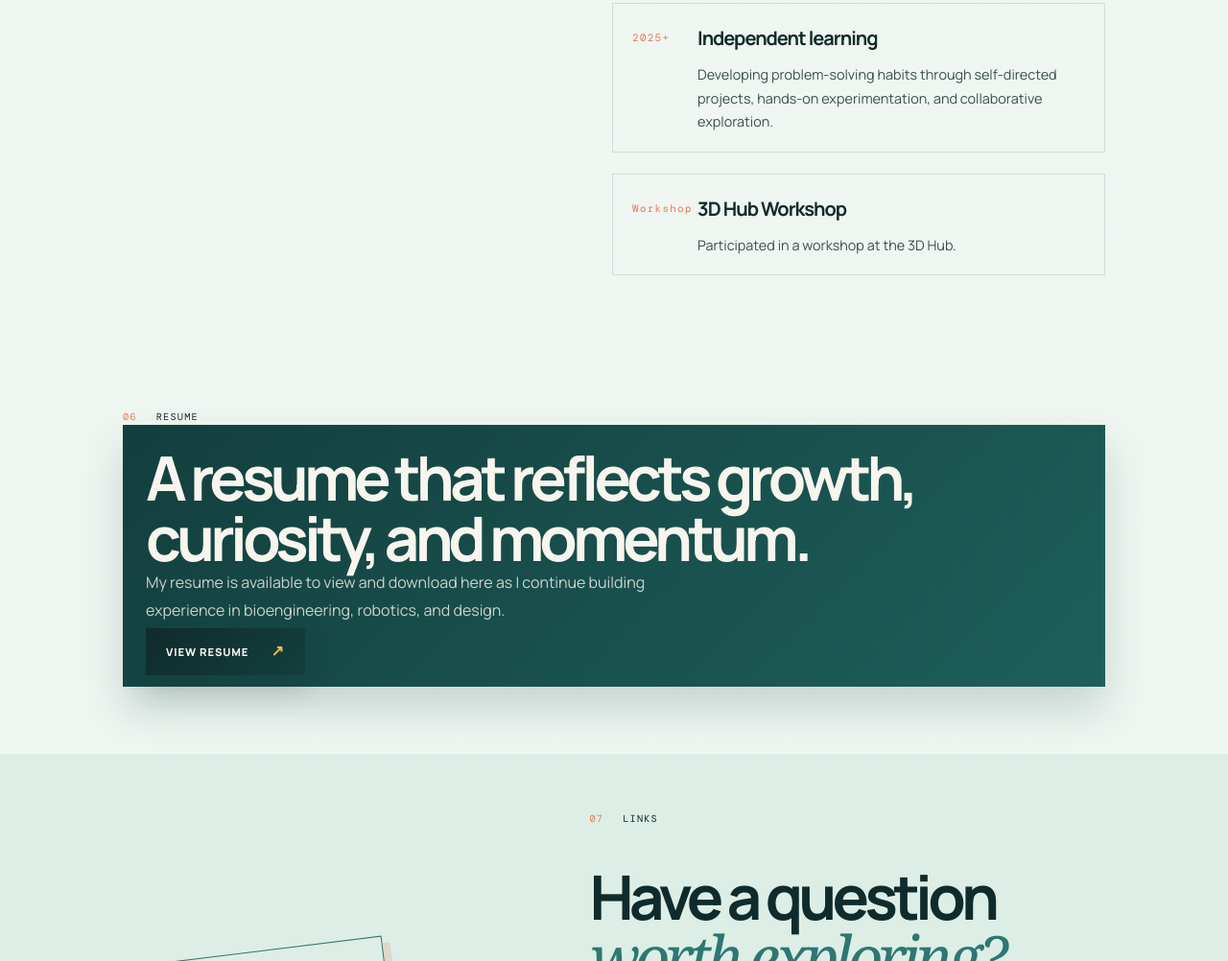
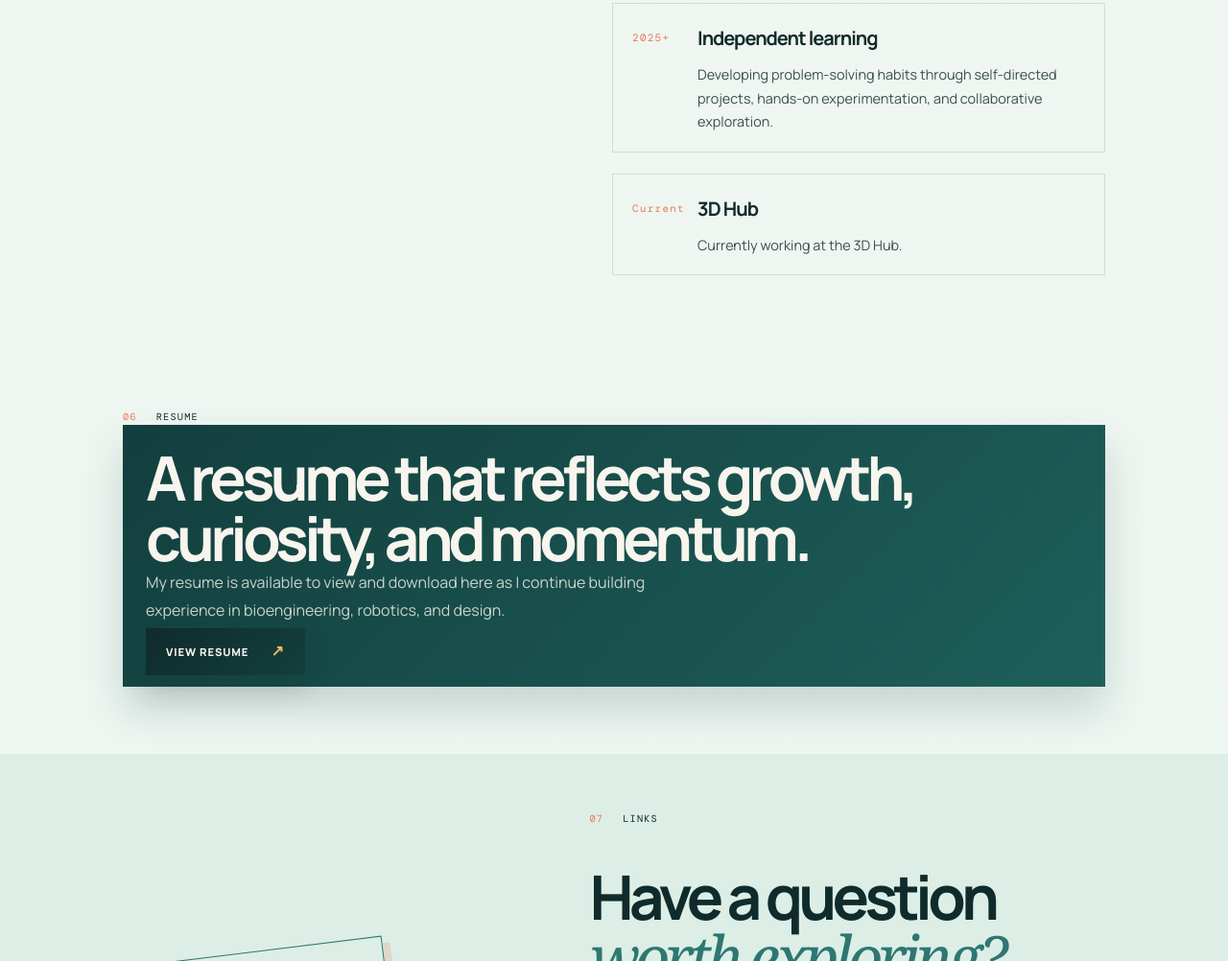
Before and after one commit to BrandonNguyenTh/Portfolio, a plain HTML site: page index.html in a window 1280 px wide. Shown: the part 4675-5677 px from the top of the page at 96% size. Drawn offline with nearby package versions, Linux system fonts and the light colour scheme.

Commit message:
Update 3D Hub experience to current role

```diff
--- a/index.html
+++ b/index.html
@@ -202,10 +202,10 @@
               </div>
             </div>
             <div class="experience-item">
-              <span>Workshop</span>
+              <span>Current</span>
               <div>
-                <h3>3D Hub Workshop</h3>
-                <p>Participated in a workshop at the 3D Hub.</p>
+                <h3>3D Hub</h3>
+                <p>Currently working at the 3D Hub.</p>
               </div>
             </div>
           </div>
```
